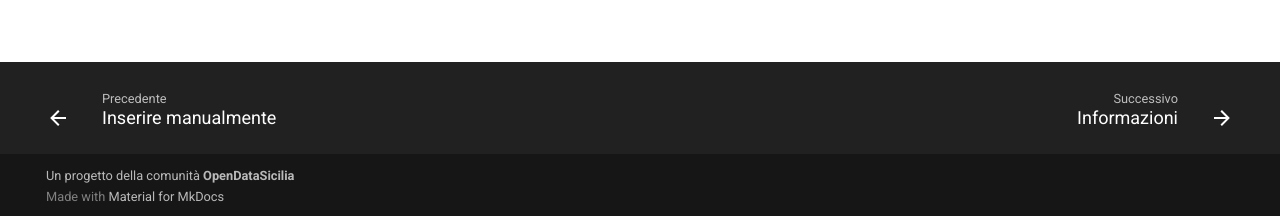
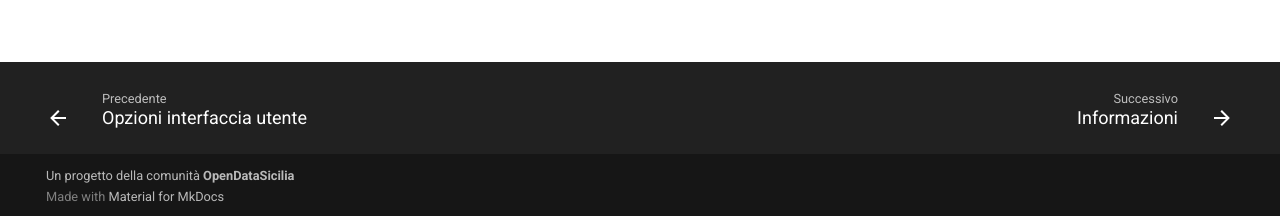
Before and after one commit to opendatasicilia/guida-umap, an MkDocs documentation site: the page built from docs/blog/index.md, in a window 1280 px wide. Shown: the part 681-897 px from the top of the page. Built offline with MkDocs 1.6.1 and Material for MkDocs 9.7.7, drawn with Linux system fonts in a browser that asks for light colours; comment, search, counter and statistics services are not loaded.

Commit message:
Update mkdocs.yml

```diff
--- a/mkdocs.yml
+++ b/mkdocs.yml
@@ -44,6 +44,7 @@
     - Creare: creare/index.md
     - Prime scelte da fare: creare/index-scelte.md
     - Inserire manualmente: creare/inserire-manualmente.md
+    - Opzioni interfaccia utente: creare/opzioni-interfaccia-utente.md
   - Blog: blog/index.md
   - Informazioni:
     - Informazioni: informazioni/index.md
```
